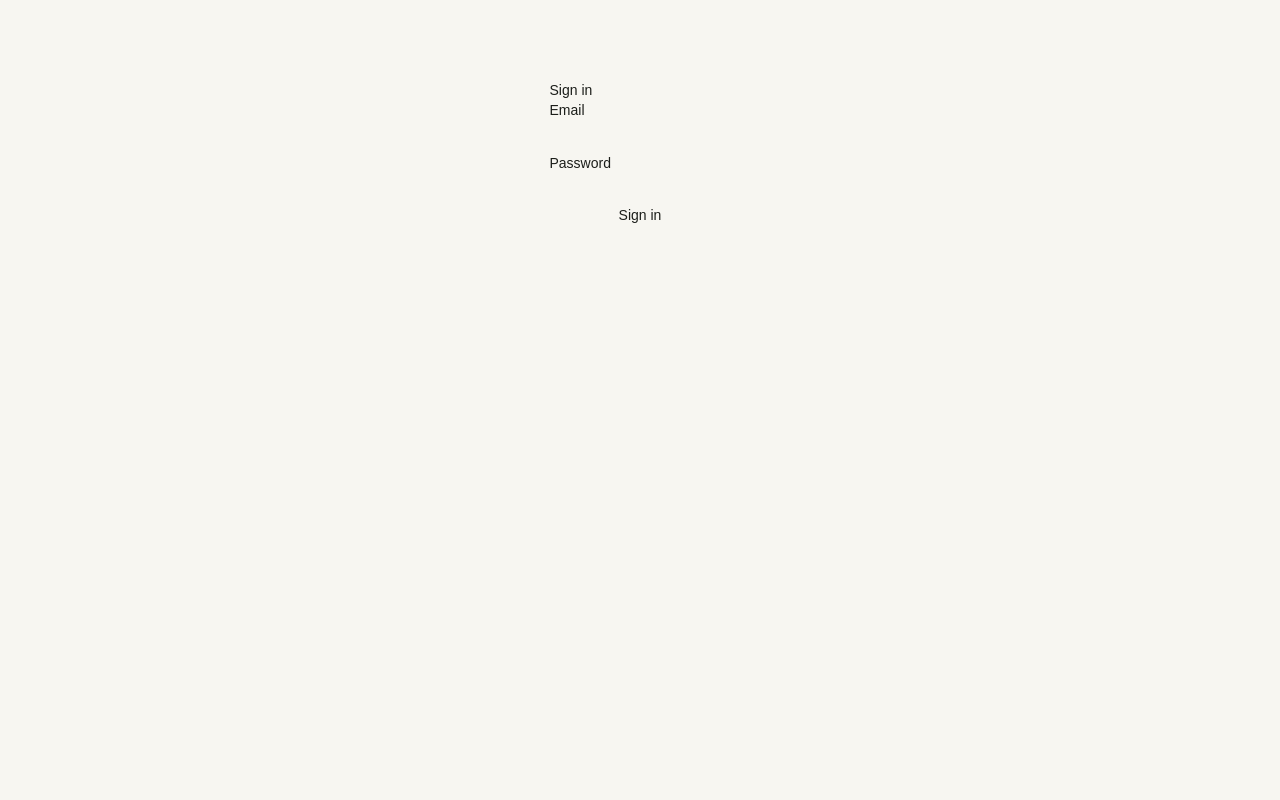
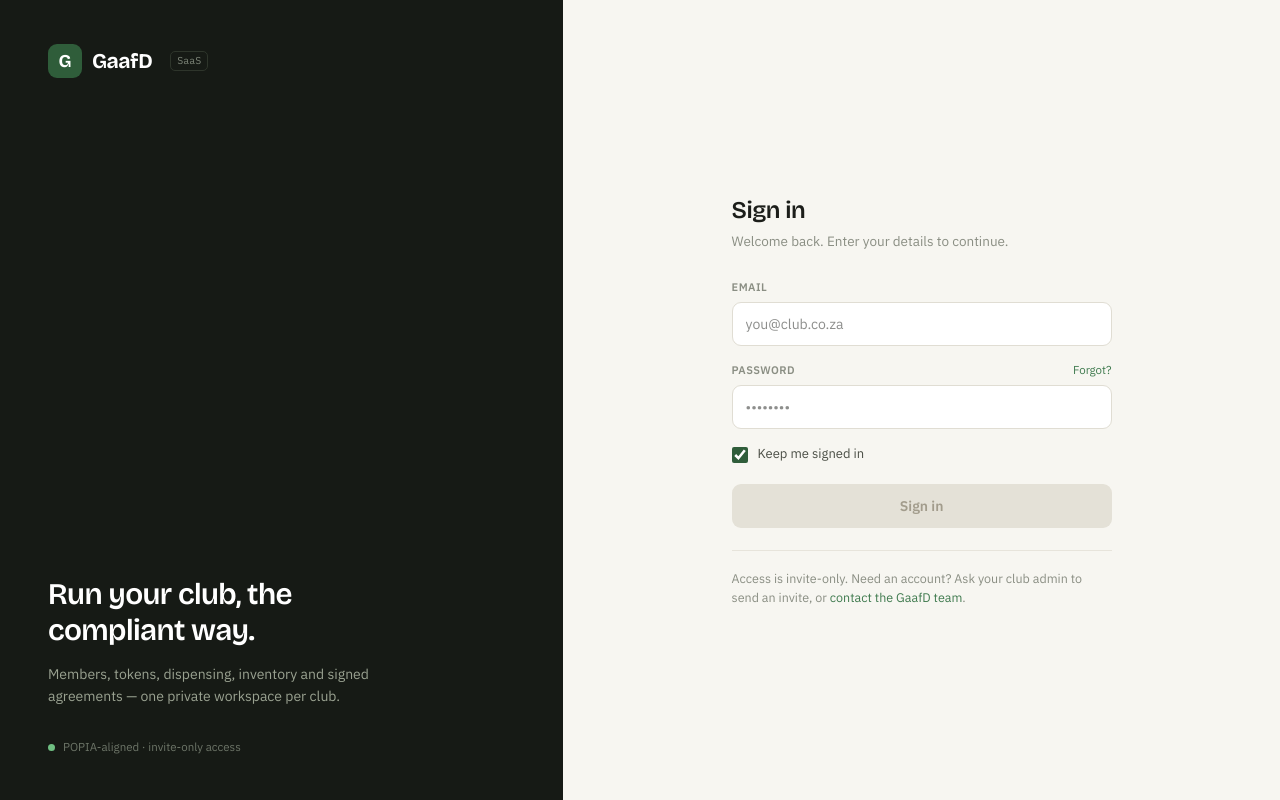
Before and after one commit to JaradTryffin/gaafd-app, a Next.js app: page /login in a window 1280 px wide. Built offline with nearby package versions, Linux system fonts and the light colour scheme.

Commit message:
Redesign login page to match brand design reference
Split-panel layout (dark brand panel + form), client-side validation
gating the submit button, and existing design tokens throughout.

```diff
--- /dev/null
+++ b/src/app/login/login-form.tsx
@@ -0,0 +1,119 @@
+"use client";
+
+import { useState } from "react";
+import { useFormStatus } from "react-dom";
+import { login } from "./actions";
+
+function SubmitButton({ ready }: { ready: boolean }) {
+  const { pending } = useFormStatus();
+  const disabled = !ready || pending;
+  return (
+    <button
+      type="submit"
+      disabled={disabled}
+      className="mt-1 w-full rounded-[9px] py-3 text-[14px] font-semibold text-white disabled:cursor-not-allowed disabled:bg-[#e4e1d7] disabled:text-[#a29c8c]"
+      style={!disabled ? { background: "var(--primary)" } : undefined}
+    >
+      {pending ? "Signing in…" : "Sign in"}
+    </button>
+  );
+}
+
+export function LoginForm({ error }: { error?: string }) {
+  const [email, setEmail] = useState("");
+  const [password, setPassword] = useState("");
+  const [remember, setRemember] = useState(true);
+
+  const ready = /.+@.+\..+/.test(email) && password.length > 0;
+
+  return (
+    <div className="w-full max-w-[380px]">
+      <div className="font-heading text-2xl font-semibold tracking-[-0.02em]">Sign in</div>
+      <p className="mt-1.5 text-[13.5px] text-muted-foreground">
+        Welcome back. Enter your details to continue.
+      </p>
+
+      <form action={login} className="mt-7 flex flex-col gap-4">
+        <div className="flex flex-col gap-1.5">
+          <label
+            htmlFor="email"
+            className="text-[11px] font-semibold uppercase tracking-[.04em] text-muted-foreground"
+          >
+            Email
+          </label>
+          <input
+            id="email"
+            name="email"
+            type="email"
+            required
+            autoComplete="email"
+            placeholder="you@club.co.za"
+            value={email}
+            onChange={(e) => setEmail(e.target.value)}
+            className="w-full rounded-[9px] border border-input bg-card px-[13px] py-[11px] text-[14px] text-foreground outline-none focus:border-[#3f7a4e] focus:ring-[3px] focus:ring-[rgba(63,122,78,.12)]"
+          />
+        </div>
+
+        <div className="flex flex-col gap-1.5">
+          <div className="flex items-baseline justify-between">
+            <label
+              htmlFor="password"
+              className="text-[11px] font-semibold uppercase tracking-[.04em] text-muted-foreground"
+            >
+              Password
+            </label>
+            <a
+              href="#"
+              onClick={(e) => e.preventDefault()}
+              className="text-[11.5px] text-[#3f7a4e] hover:text-[#2f5d3a]"
+            >
+              Forgot?
+            </a>
+          </div>
+          <input
+            id="password"
+            name="password"
+            type="password"
+            required
+            autoComplete="current-password"
+            placeholder="••••••••"
+            value={password}
+            onChange={(e) => setPassword(e.target.value)}
+            className="w-full rounded-[9px] border border-input bg-card px-[13px] py-[11px] text-[14px] text-foreground outline-none focus:border-[#3f7a4e] focus:ring-[3px] focus:ring-[rgba(63,122,78,.12)]"
+          />
+        </div>
+
+        <label className="flex cursor-pointer select-none items-center gap-2.5 text-[13px] text-[#4a4e45]">
+          <input
+            type="checkbox"
+            checked={remember}
+            onChange={(e) => setRemember(e.target.checked)}
+            className="h-4 w-4 cursor-pointer accent-primary"
+          />
+          Keep me signed in
+        </label>
+
+        {error && (
+          <div className="flex items-center gap-2 rounded-[9px] border border-[#eecfc7] bg-[#faece8] px-3 py-2.5 text-[12.5px] text-destructive">
+            <span className="font-bold">!</span>
+            {error}
+          </div>
+        )}
+
+        <SubmitButton ready={ready} />
+      </form>
+
+      <div className="mt-[22px] border-t border-border pt-[18px] text-[12.5px] text-muted-foreground">
+        Access is invite-only. Need an account? Ask your club admin to send an invite, or{" "}
+        <a
+          href="#"
+          onClick={(e) => e.preventDefault()}
+          className="text-[#3f7a4e] hover:text-[#2f5d3a]"
+        >
+          contact the GaafD team
+        </a>
+        .
+      </div>
+    </div>
+  );
+}
--- a/src/app/login/page.tsx
+++ b/src/app/login/page.tsx
@@ -1,4 +1,4 @@
-import { login } from "./actions";
+import { LoginForm } from "./login-form";
 
 export default async function LoginPage({
   searchParams,
@@ -8,28 +8,39 @@ export default async function LoginPage({
   const { error } = await searchParams;
 
   return (
-    <div style={{ maxWidth: 360, margin: "80px auto", fontFamily: "sans-serif" }}>
-      <h1>Sign in</h1>
-      {error && <p style={{ color: "#b4432f" }}>{error}</p>}
-      <form action={login} style={{ display: "flex", flexDirection: "column", gap: 12 }}>
-        <div>
-          <label htmlFor="email">Email</label>
-          <br />
-          <input id="email" name="email" type="email" required style={{ width: "100%" }} />
+    <div className="flex min-h-screen bg-background font-sans text-foreground">
+      <div className="flex flex-none basis-[44%] flex-col bg-sidebar-bg px-12 py-11 text-sidebar-text">
+        <div className="flex items-center gap-2.5">
+          <div className="flex h-[34px] w-[34px] items-center justify-center rounded-[9px] bg-primary font-heading text-lg font-bold text-white">
+            G
+          </div>
+          <div className="font-heading text-[21px] font-bold tracking-[-0.02em] text-white">
+            GaafD
+          </div>
+          <div className="ml-2 rounded-[5px] border border-sidebar-border-dark px-1.5 py-0.5 font-mono text-[10px] text-[#7f877a]">
+            SaaS
+          </div>
         </div>
-        <div>
-          <label htmlFor="password">Password</label>
-          <br />
-          <input
-            id="password"
-            name="password"
-            type="password"
-            required
-            style={{ width: "100%" }}
-          />
+
+        <div className="mt-auto max-w-[360px]">
+          <div className="font-heading text-[30px] font-semibold leading-[1.2] tracking-[-0.02em] text-white">
+            Run your club, the compliant way.
+          </div>
+          <p className="mt-4 text-[14px] leading-[1.55] text-[#9aa291]">
+            Members, tokens, dispensing, inventory and signed agreements — one private workspace
+            per club.
+          </p>
         </div>
-        <button type="submit">Sign in</button>
-      </form>
+
+        <div className="mt-8 flex items-center gap-2 text-[11.5px] text-sidebar-text-muted">
+          <span className="h-[7px] w-[7px] rounded-full bg-sidebar-accent-dot" />
+          POPIA-aligned · invite-only access
+        </div>
+      </div>
+
+      <div className="flex flex-1 items-center justify-center p-10">
+        <LoginForm error={error} />
+      </div>
     </div>
   );
 }
```
